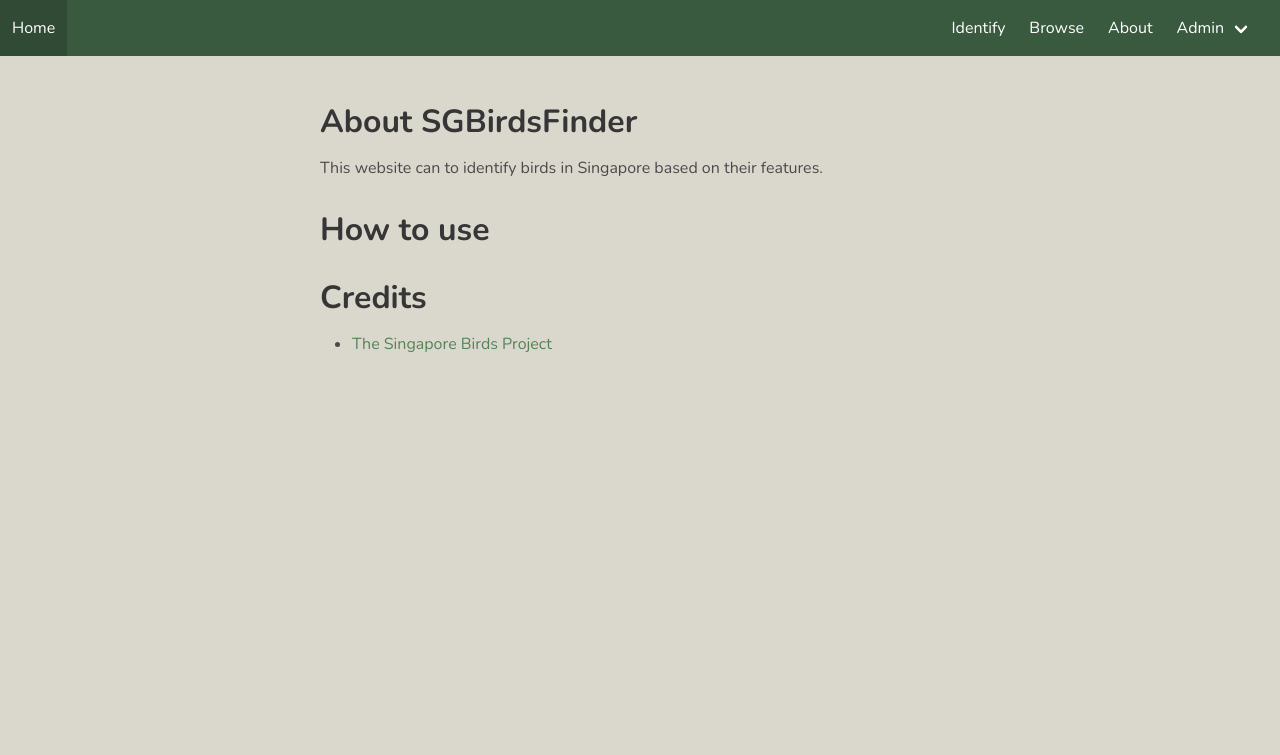
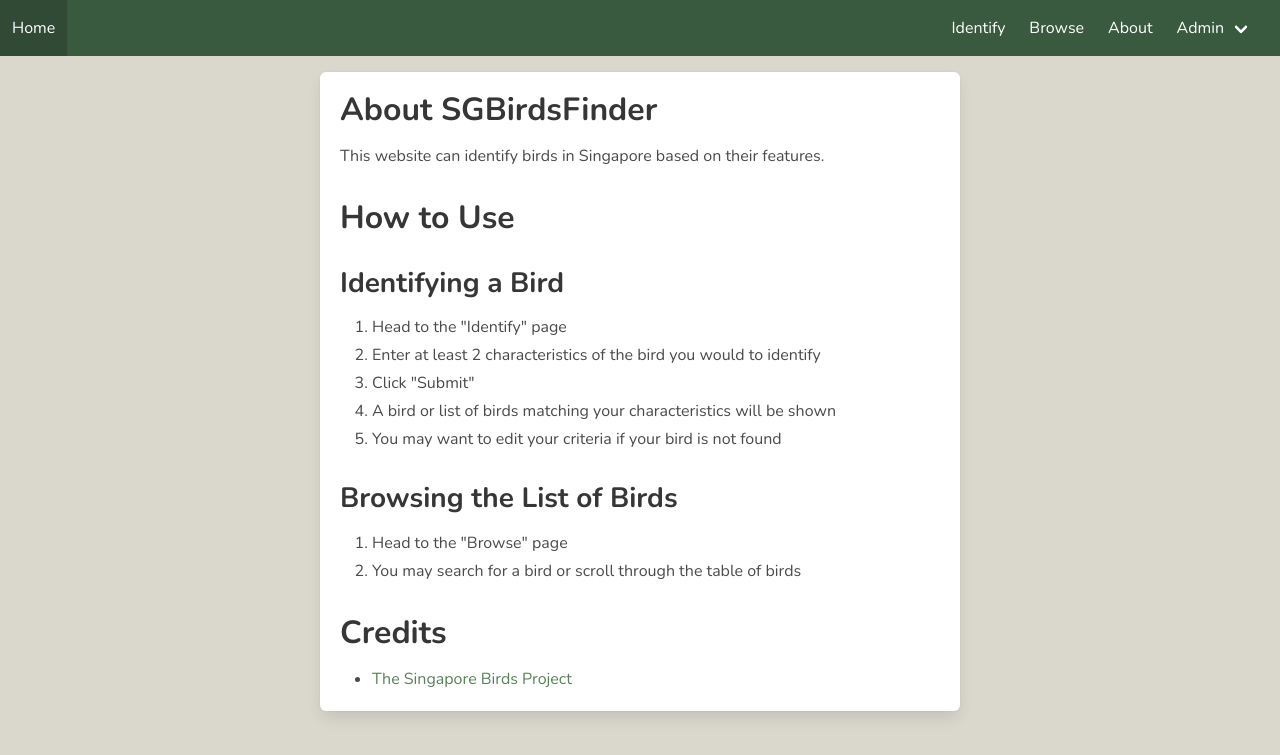
Before and after one commit to n2chance/SGBirdsFinder, a Flask app: page /about in a window 1280 px wide. Shown: the top 755 px of the page. Run offline with Flask 2, Linux system fonts and the light colour scheme; some libraries are stand-ins or nearby versions.

Commit message:
Complete about page

```diff
--- a/app/templates/general/about.html
+++ b/app/templates/general/about.html
@@ -3,14 +3,38 @@
 {% block title %}About{% endblock %}
 
 {% block content %}
-    <div class="content" style="width: 50%; margin: 3em auto;">
-        <h1>About SGBirdsFinder</h1>
-        <p>This website can to identify birds in Singapore based on their features.</p>
-        <h1>How to use</h1>
-        <p></p>
-        <h1>Credits</h1>
-        <ul>
-            <li><a href="https://singaporebirds.com/">The Singapore Birds Project</a></li>
-        </ul>
+    <div class="box" style="width: 50%; margin: 1em auto;">
+        <div class="content">
+            <h1>About SGBirdsFinder</h1>
+            <p>This website can identify birds in Singapore based on their features.</p>
+
+            <h1>How to Use</h1>
+            <h2>Identifying a Bird</h2>
+            <ol>
+                <li>Head to the "Identify" page</li>
+                <li>Enter at least 2 characteristics of the bird you would to identify</li>
+                <li>Click "Submit"</li>
+                <li>A bird or list of birds matching your characteristics will be shown</li>
+                <li>You may want to edit your criteria if your bird is not found</li>
+            </ol>
+            <h2>Browsing the List of Birds</h2>
+            <ol>
+                <li>Head to the "Browse" page</li>
+                <li>You may search for a bird or scroll through the table of birds</li>
+            </ol>
+            {% if session.get("isAdmin")%}
+                <h2>Admin Functions</h2>
+                <ul>
+                    <li>Add new birds under "Admin">"New Bird"</li>
+                    <li>Edit/delete existing birds in "Browse"</li>
+                    <li>Log out with "Admin">"Logout"</li>
+                    <li>An overview of all these functions is shown in the dashboard ("Admin">"Dashboard")</li>
+                </ul>
+            {% endif %}
+            <h1>Credits</h1>
+            <ul>
+                <li><a href="https://singaporebirds.com/">The Singapore Birds Project</a></li>
+            </ul>
+        </div>
     </div>
 {% endblock %}
```
